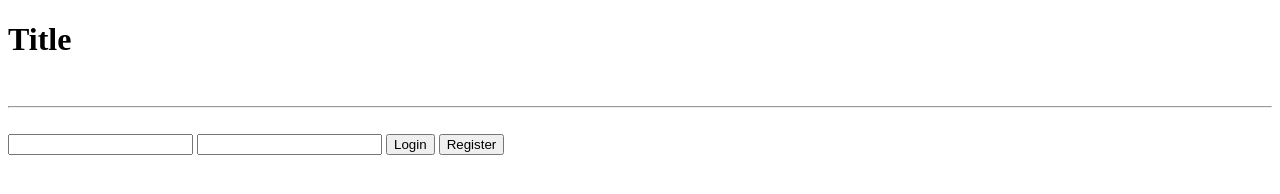
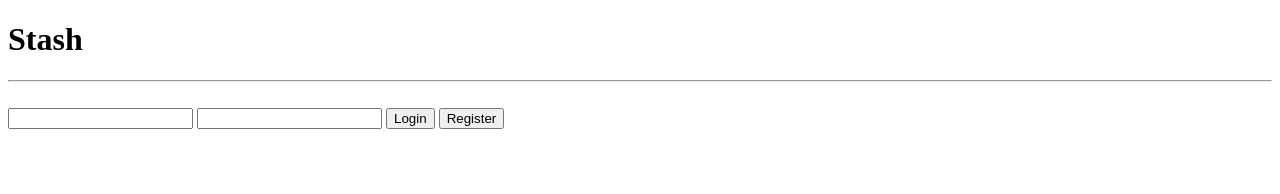
Before and after one commit to aimyv/lap-2-code-challenge, a plain HTML site: page client/index.html in a window 1280 px wide. Drawn offline with Linux system fonts and the light colour scheme.

Commit message:
changes around some tags, added script and link tags

```diff
--- a/client/index.html
+++ b/client/index.html
@@ -4,18 +4,20 @@
     <meta charset="UTF-8">
     <meta http-equiv="X-UA-Compatible" content="IE=edge">
     <meta name="viewport" content="width=device-width, initial-scale=1.0">
-    <title>Title</title>
+    <link rel="stylesheet" href="styles.css">
+    <script src="./index.js"></script>
+    <title>Code Challenge</title>
 </head>
 <body>
-    <h1>Title</h1>
-    <br>
-    <hr>
-    <br>
+    <main>
+        <h1>Stash</h1>
+        <hr><br>
         <form>
             <input type="text">
             <input type="password">
             <input type="submit" value="Login">
             <input type="submit" value="Register">
         </form>
+    </main>
 </body>
 </html>
```
Lines whose indentation alone changed are shown as unchanged.
